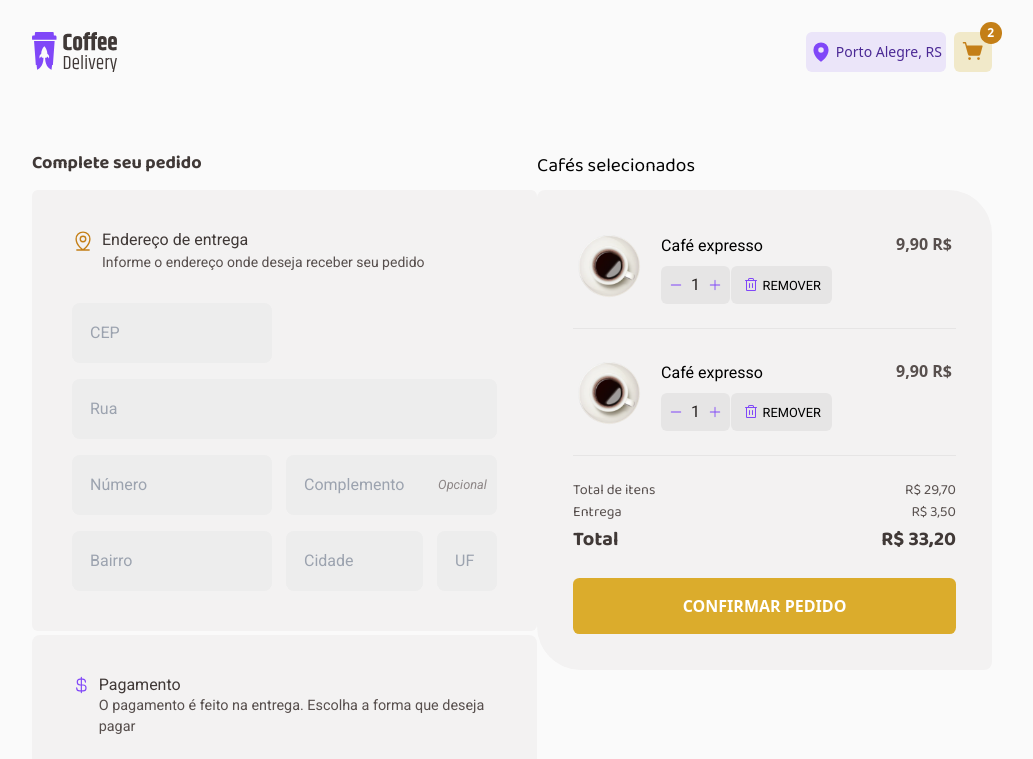
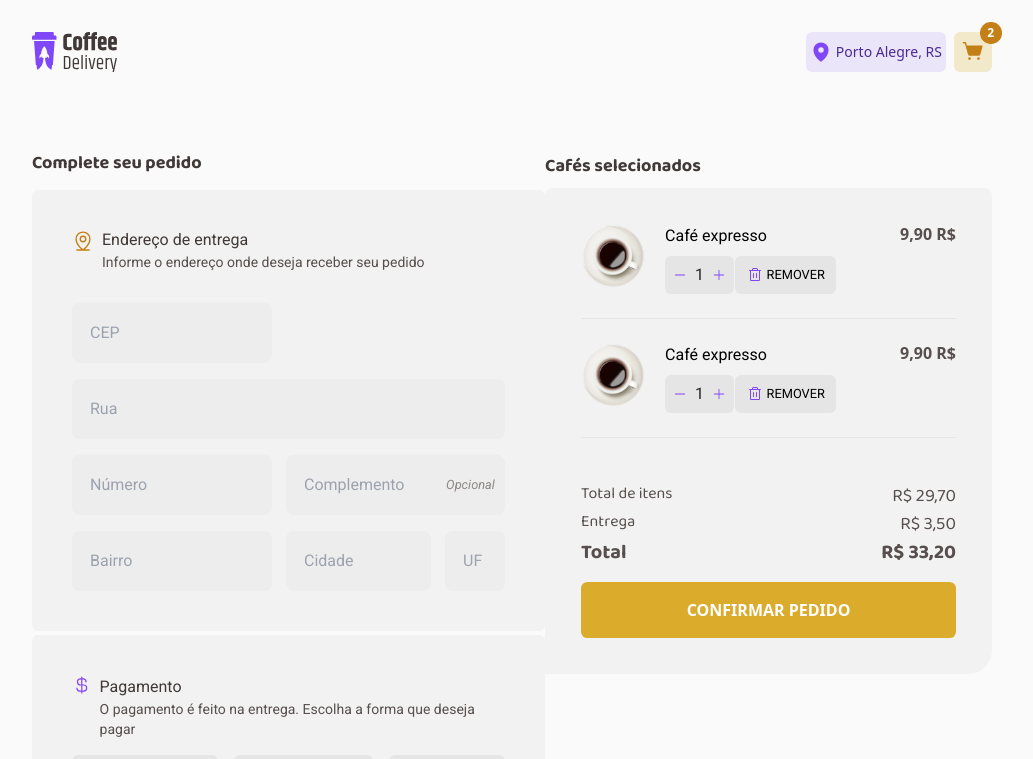
Before and after one commit to GerdanyJr/coffee-delivery, a Next.js app: page /home/checkout in a window 1280 px wide. Shown: the top 759 px of the page, without its empty margins (128-1161 px from the left). Built offline with nearby package versions, Linux system fonts and the light colour scheme.

Commit message:
refactor: :recycle: refactor checkout page to tailwind

```diff
--- a/src/components/UI/productCart/index.tsx
+++ b/src/components/UI/productCart/index.tsx
@@ -2,9 +2,17 @@ import { InputNumber } from "../inputNumber";
 import SecondaryButton from "../secondaryButton";
 import styles from "./productCart.module.css";
 import productImage from "../../../../public/assets/img/Image-1.png";
-export function ProductCart({ name, price }: { name: string; price: string }) {
+export function ProductCart({
+  name,
+  price,
+  className,
+}: {
+  name: string;
+  price: string;
+  className?: string;
+}) {
   return (
-    <div className={styles.cartContainer}>
+    <div className={`${styles.cartContainer} ${className}`}>
       <img src={productImage.src} alt="" />
       <div className={styles.column}>
         <h2 className={styles.coffee_name}>{name}</h2>
--- a/src/components/UI/productCart/productCart.module.css
+++ b/src/components/UI/productCart/productCart.module.css
@@ -1,7 +1,6 @@
 .cartContainer {
   display: flex;
   background-color: var(--base-card);
-  padding: 8px 4px;
   width: max-content;
 }
 .cartContainer img {
--- a/src/components/checkout/orderSummary/index.tsx
+++ b/src/components/checkout/orderSummary/index.tsx
@@ -1,33 +1,45 @@
 "use client";
 import { ProductCart } from "@/components/UI/productCart";
-import styles from "./orderSummary.module.css";
 import { PrimaryButton } from "@/components/UI/primaryButton";
 import { useRouter } from "next/navigation";
 
 export function OrderSummary() {
+  const checkoutClasses = "text-md flex justify-between";
+  const checkoutPrice = "text-lg";
   const router = useRouter();
   return (
     <div>
-      <h2 className={styles.summary_header}>Cafés selecionados</h2>
-      <div className={styles.summary_container}>
-        <div className={styles.items}>
-          <ProductCart name="Café expresso" price="9,90" />
-          <ProductCart name="Café expresso" price="9,90" />
+      <h2 className="mb-2 text-lg font-bold font-baloo text-base-subtitle">
+        Cafés selecionados
+      </h2>
+      <div className="rounded-t-lg p-9 bg-base-card rounded-br-3xl">
+        <div className="flex flex-col gap-6 pb-7">
+          <ProductCart
+            name="Café expresso"
+            price="9,90"
+            className="pb-6 border-b-[1px] border-base-button"
+          />
+          <ProductCart
+            name="Café expresso"
+            price="9,90"
+            className="pb-6 border-b-[1px] border-base-button"
+          />
         </div>
-        <div className={styles.price}>
-          <div>
-            Total de itens <span>R$ 29,70</span>
+        <div className="my-4 font-baloo text-base-text">
+          <div className={checkoutClasses}>
+            Total de itens <span className={checkoutPrice}>R$ 29,70</span>
           </div>
-          <div>
-            Entrega <span>R$ 3,50</span>
+          <div className={checkoutClasses}>
+            Entrega <span className={checkoutPrice}>R$ 3,50</span>
           </div>
-          <div>
-            Total <span>R$ 33,20</span>
+          <div className="flex justify-between text-xl font-bold color-base-subtitle">
+            Total
+            <span>R$ 33,20</span>
           </div>
         </div>
         <PrimaryButton
           label="Confirmar pedido"
-          className={styles.confirm_button}
+          className="w-full"
           onClick={() => router.push("/home/success")}
         />
       </div>
--- a/src/components/checkout/orderSummary/orderSummary.module.css
+++ /dev/null
@@ -1,41 +0,0 @@
-.summary_header {
-  font-family: var(--balloo-2);
-  font-size: 1.2em;
-  margin-bottom: 0.5em;
-}
-.summary_container {
-  padding: 2.25em;
-  background-color: var(--base-card);
-  width: fit-content;
-  border-radius: 0.5em 2.75em;
-}
-.items {
-  display: flex;
-  flex-direction: column;
-  gap: 1.5em;
-}
-.items > div {
-  border-bottom: 1px solid var(--base-button);
-  padding-bottom: 1.5em;
-}
-.price {
-  font-family: var(--balloo-2);
-  color: var(--base-text);
-  margin: 1.5em 0;
-}
-.price > div {
-  font-size: 0.9em;
-  display: flex;
-  justify-content: space-between;
-}
-.price span {
-  font-size: 1em;
-}
-.price > div:last-child {
-  font-weight: bold;
-  color: var(--base-subtitle);
-  font-size: 1.25em;
-}
-.confirm_button {
-  width: 100%;
-}
--- a/src/components/checkout/payment/index.tsx
+++ b/src/components/checkout/payment/index.tsx
@@ -1,18 +1,17 @@
 "use client";
 
 import { CurrencyDollar } from "@phosphor-icons/react/dist/ssr";
-import styles from "./payment.module.css";
 import Options from "./options";
 import { useState } from "react";
 export function Payment() {
   const [selected, setSelected] = useState("");
   return (
-    <div className={styles.container}>
-      <div className={styles.header}>
+    <div className="bg-base-card font-roboto rounded-md p-10 flex flex-col ">
+      <div className="flex gap-2">
         <CurrencyDollar size={20} color="var(--purple)" />
         <span>
-          <p className={styles.title}>Pagamento</p>
-          <p className={styles.subtitle}>
+          <p className="text-base-subtitle">Pagamento</p>
+          <p className="text-base-text text-sm">
             O pagamento é feito na entrega. Escolha a forma que deseja pagar
           </p>
         </span>
--- a/src/components/checkout/payment/option/index.tsx
+++ b/src/components/checkout/payment/option/index.tsx
@@ -1,5 +1,4 @@
 import { CreditCardButton } from "@/components/UI/creditCardButton";
-import styles from "./option.module.css";
 interface OptionProps {
   id: string;
   name: string;
@@ -29,7 +28,7 @@ export function Option({
         checked={checked}
         required
         readOnly
-        className={styles.input}
+        className="hidden"
       />
       <label htmlFor={id}>
         <CreditCardButton
--- a/src/components/checkout/payment/option/option.module.css
+++ /dev/null
@@ -1,3 +0,0 @@
-.input {
-  display: none;
-}
--- a/src/components/checkout/payment/options/index.tsx
+++ b/src/components/checkout/payment/options/index.tsx
@@ -1,6 +1,5 @@
 "use client";
 import { Bank, CreditCard, Money } from "@phosphor-icons/react/dist/ssr";
-import styles from "./options.module.css";
 import { Option } from "../option";
 const items = [
   {
@@ -28,7 +27,7 @@ export default function Options({
   onClick: (id: string) => void;
 }) {
   return (
-    <div className={styles.options}>
+    <div className="flex gap-4 mt-4">
       {items.map((item) => (
         <Option
           key={item.id}
--- a/src/components/checkout/payment/options/options.module.css
+++ /dev/null
@@ -1,5 +0,0 @@
-.options {
-  display: flex;
-  gap: 1em;
-  margin-top: 2em;
-}
--- a/src/components/checkout/payment/payment.module.css
+++ /dev/null
@@ -1,20 +0,0 @@
-.container {
-  background-color: var(--base-card);
-  font-family: var(--roboto);
-  border-radius: 0.5em;
-  padding: 2.5em;
-  display: flex;
-  flex-direction: column;
-  line-height: 130%;
-}
-.header {
-  display: flex;
-  gap: 0.5em;
-}
-.title {
-  color: var(--base-subtitle);
-}
-.subtitle {
-  color: var(--base-text);
-  font-size: 0.9em;
-}
```
